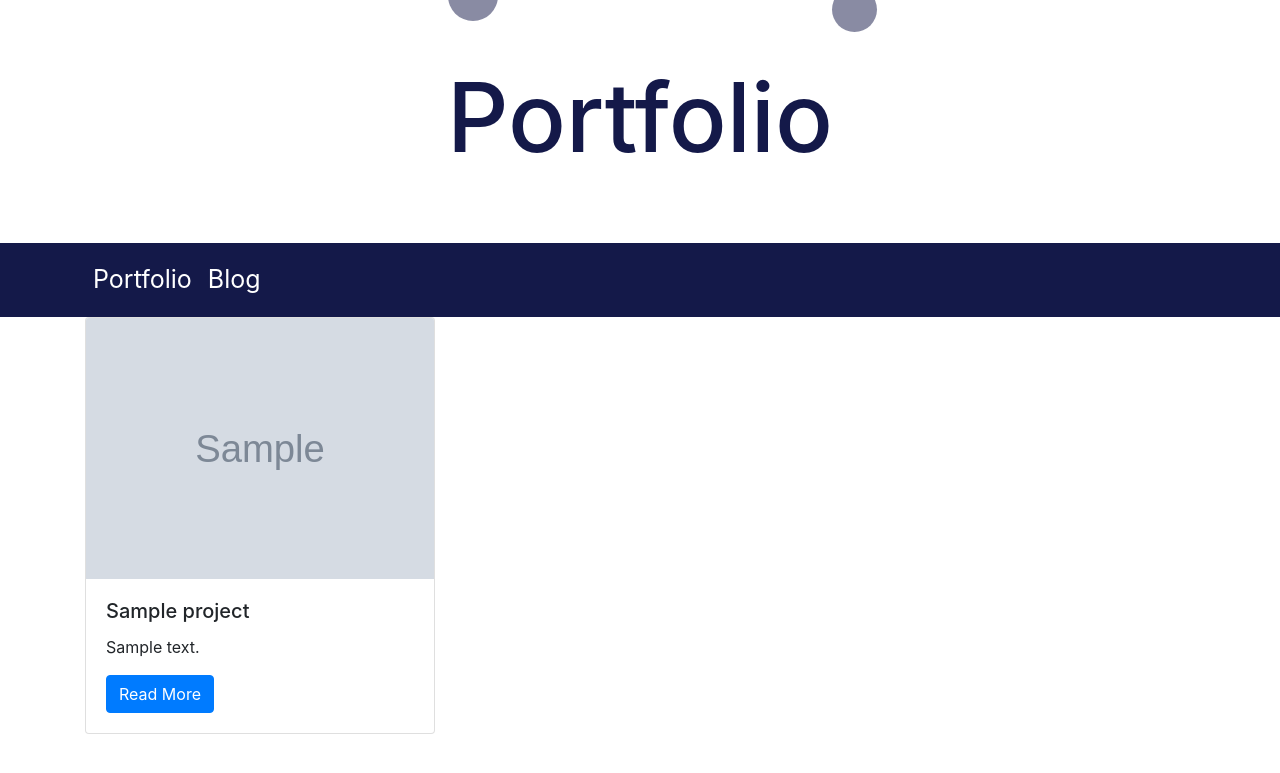
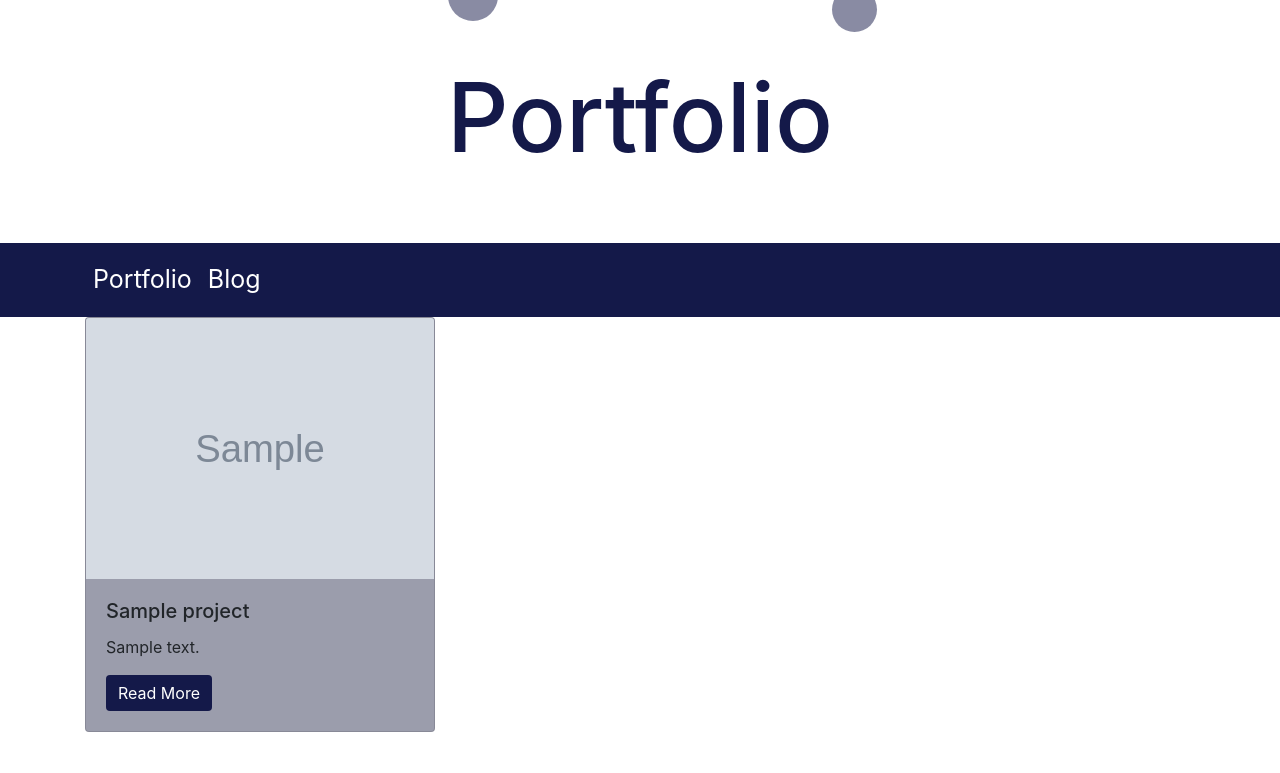
Before and after one commit to olsonja88/Johnolson.dev, a Django app: page /projects/ in a window 1280 px wide. Shown: the top 773 px of the page. Run offline with Django 4.2, Linux system fonts and the light colour scheme; tables that the repository leaves empty hold one stand-in row (values such as "Sample post"); grey boxes marked "Sample" are stand-in pictures.

Commit message:
Feat: Add styling (different colors) to project cards in page_content for projects app.

```diff
--- a/jodev_website/templates/project_index.html
+++ b/jodev_website/templates/project_index.html
@@ -47,8 +47,7 @@
 {% endblock %}
 
 {% block page_content %}
-<!--<h1>Projects</h1>-->
-<div class="row">
+<div class="row" id="bs-content-override">
 {% for project in projects %}
     <div class="col-md-4">
         <div class="card mb-2">
--- a/projects/static/projects_styles.css
+++ b/projects/static/projects_styles.css
@@ -134,3 +134,13 @@
   color: rgb(255, 255, 255);
   font-size: 25px;
 }
+
+/* Page_content */
+#bs-content-override .mb-2 {
+  background-color: #9b9dac;
+}
+
+#bs-content-override a {
+  border: none;
+  background-color: #141949;
+}
```
